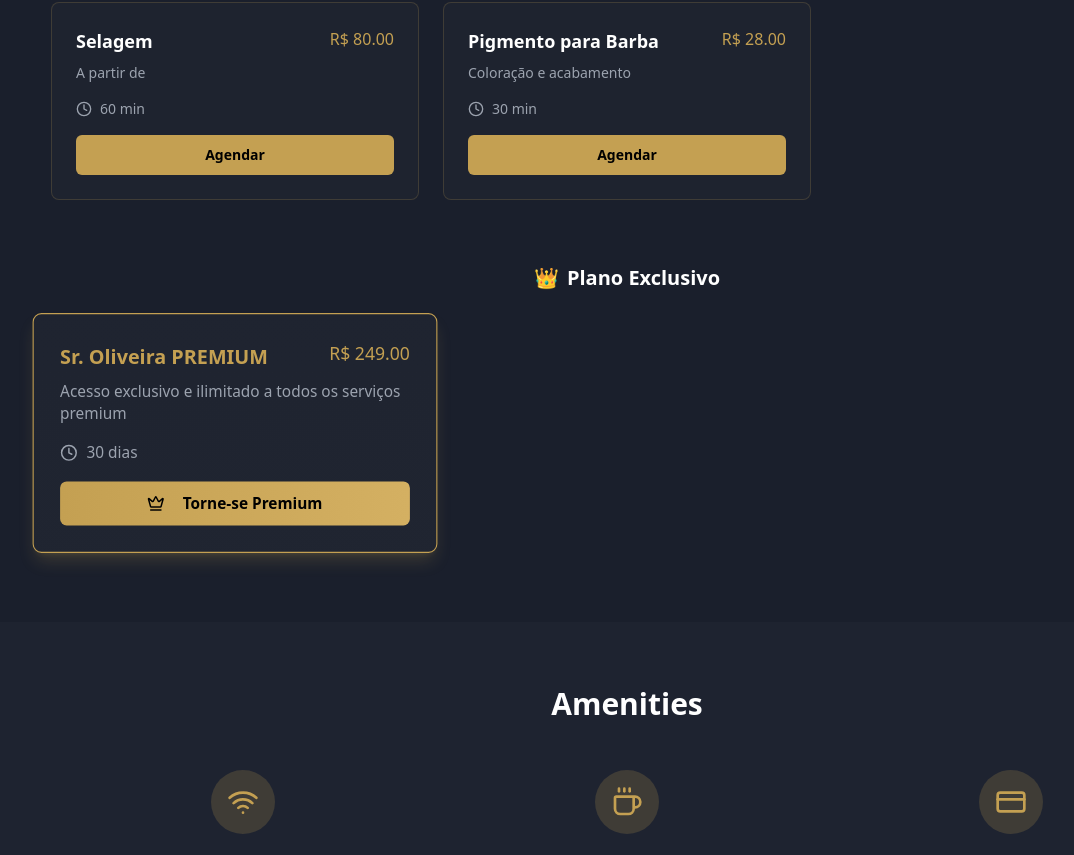
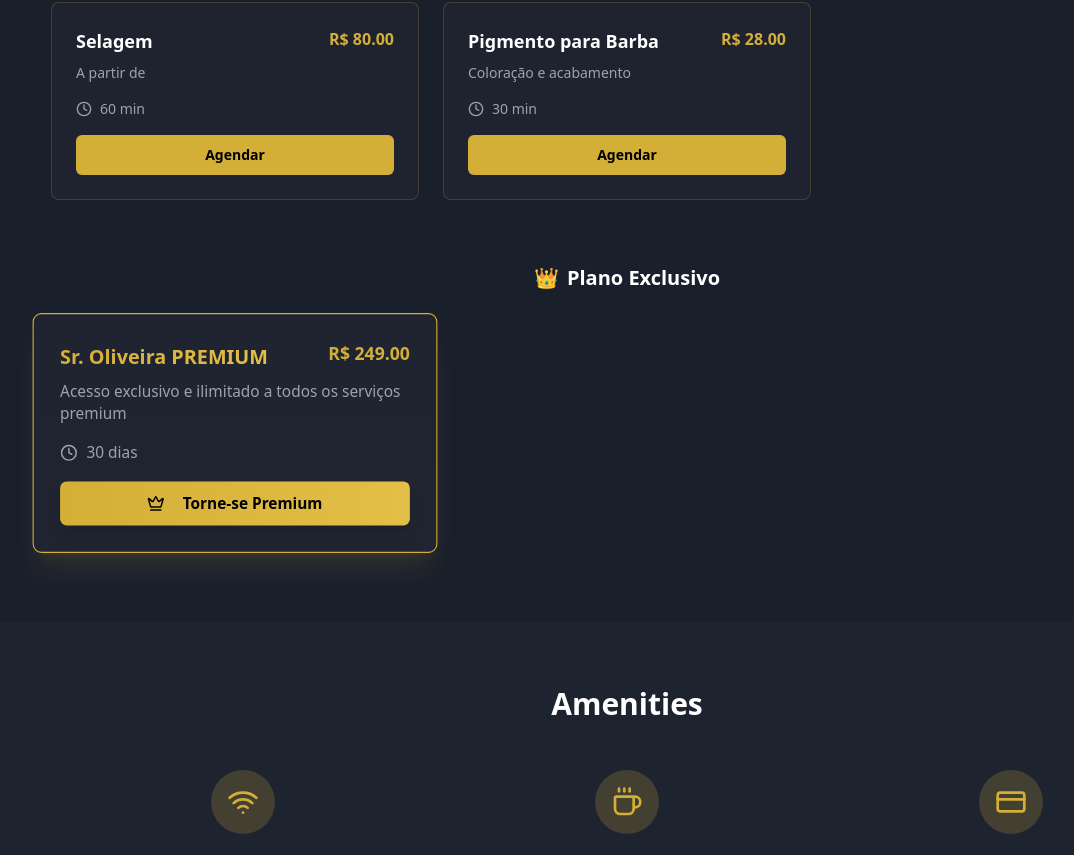
Before and after one commit to Simpopapp/cloneux-visuals-47, a React (Vite) app: page / in a window 1280 px wide. Shown: the part 1938-2793 px from the top of the page, without its empty margins (13-1087 px from the left). Built offline with nearby package versions, Linux system fonts and the light colour scheme.

Commit message:
Update gold color for services
Modified the yellow color throughout all services to a slightly more vibrant shade leaning towards gold. Enhanced the premium services with distinct text to emphasize exclusivity.
[skip gpt_engineer]

```diff
--- a/src/components/ServiceCard.tsx
+++ b/src/components/ServiceCard.tsx
@@ -13,14 +13,20 @@ export const ServiceCard = ({ title, description, price, duration, isPremium }:
   return (
     <div className={`${
       isPremium
-        ? "bg-gradient-to-b from-card to-card/95 border-gold shadow-lg shadow-gold/20"
+        ? "bg-gradient-to-b from-card to-card/95 border-gold shadow-xl shadow-gold/10 hover:shadow-gold/20"
         : "bg-card hover:bg-card-hover border-gold/20 hover:border-gold/40"
     } p-6 rounded-lg border transition-all duration-300 ${
       isPremium ? "lg:scale-110" : ""
     }`}>
       <div className="flex justify-between items-start mb-2">
-        <h3 className={`text-lg font-semibold ${isPremium ? "text-gold" : "text-white"}`}>{title}</h3>
-        <span className="text-gold">R$ {price.toFixed(2)}</span>
+        <h3 className={`${
+          isPremium
+            ? "text-lg font-bold text-gold bg-gradient-to-r from-gold to-gold-light bg-clip-text text-transparent"
+            : "text-lg font-semibold text-white"
+        }`}>
+          {title}
+        </h3>
+        <span className="text-gold font-semibold">R$ {price.toFixed(2)}</span>
       </div>
       <p className="text-sm text-gray-400 mb-4">{description}</p>
       <div className="flex items-center text-sm text-gray-400 mb-4">
@@ -30,7 +36,7 @@ export const ServiceCard = ({ title, description, price, duration, isPremium }:
       <Button
         className={`w-full ${
           isPremium
-            ? "bg-gradient-to-r from-gold to-gold-light hover:from-gold-light hover:to-gold text-black font-bold group relative overflow-hidden"
+            ? "bg-gradient-to-r from-gold to-gold-light hover:from-gold-light hover:to-gold text-black font-bold shadow-lg hover:shadow-gold/20"
             : "bg-gold hover:bg-gold-light text-black font-semibold"
         } transition-all duration-300`}
       >
--- a/tailwind.config.ts
+++ b/tailwind.config.ts
@@ -25,9 +25,9 @@ export default {
         background: "#1a1f2c",
         foreground: "#ffffff",
         gold: {
-          DEFAULT: "#c4a052",
-          light: "#d4b062",
-          dark: "#b49042"
+          DEFAULT: "#d4af37",
+          light: "#e4bf47",
+          dark: "#c49f27"
         },
         card: {
           DEFAULT: "rgba(32, 37, 49, 0.8)",
```
